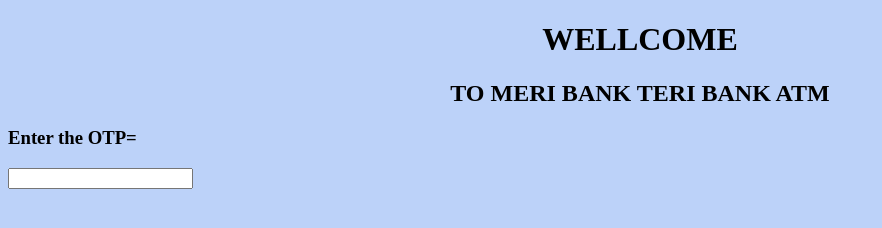
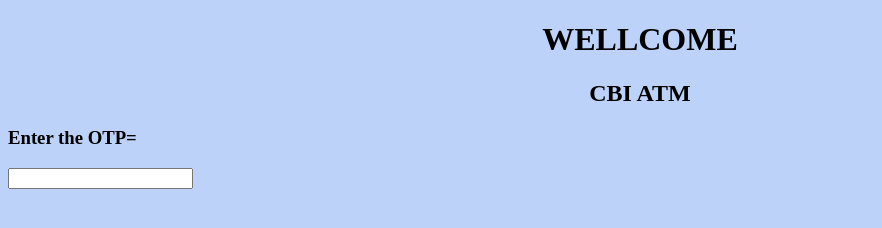
Before and after one commit to pawansarap/my_atm, a plain HTML site: page otp.html in a window 1280 px wide. Shown: the whole page, without its empty margins (0-882 px from the left). Drawn offline with Linux system fonts and the light colour scheme.

Commit message:
Update otp.html

```diff
--- a/otp.html
+++ b/otp.html
@@ -11,7 +11,7 @@
 
 <body>
     <h1 class="center">WELLCOME</h1>
-    <h2 class="center">TO MERI BANK TERI BANK ATM</h2>
+    <h2 class="center">CBI ATM</h2>
 
 <form action="">
     <h3>Enter the OTP=</h3>
```
